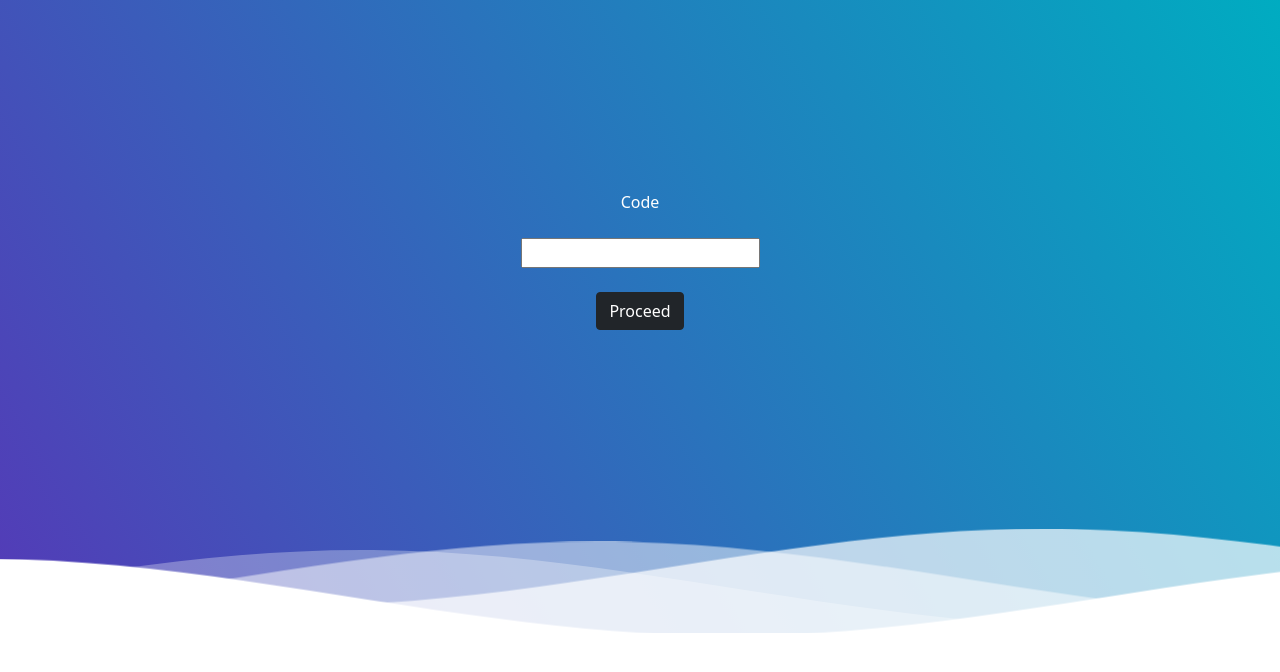
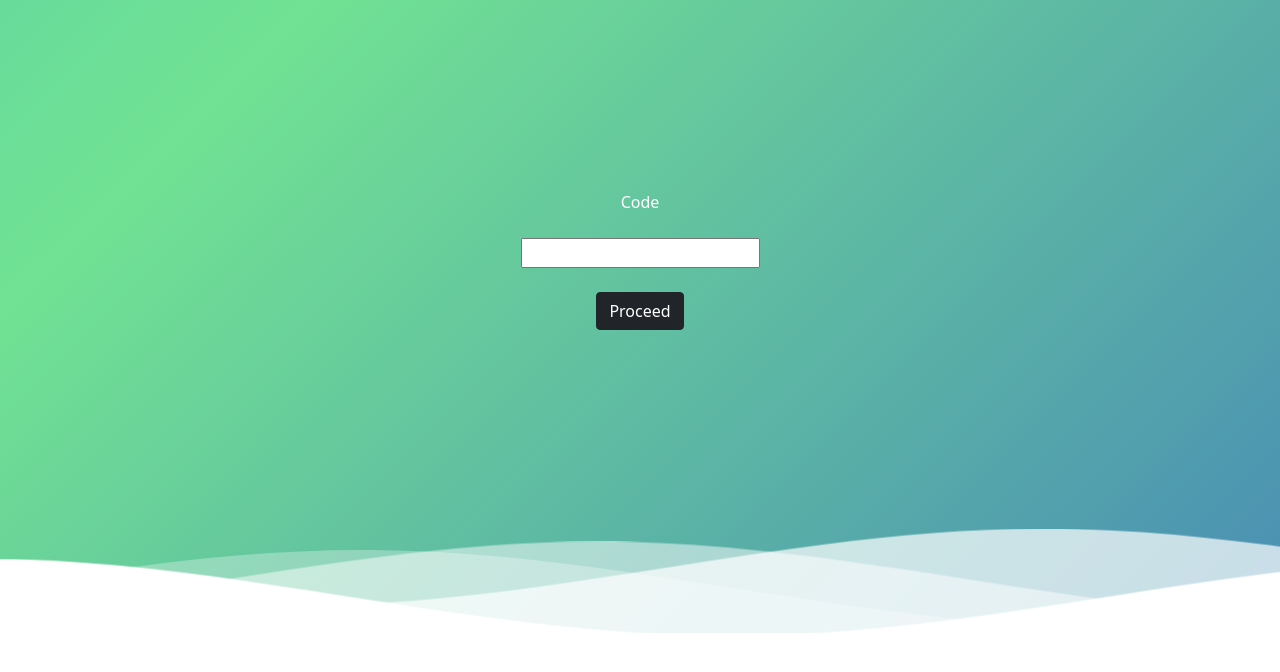
Before and after one commit to macknive/newportfolio, a Vue app: page / in a window 1280 px wide. Shown: the top 672 px of the page. Built offline with nearby package versions, Linux system fonts and the light colour scheme; what vue-typed-js would draw is missing.

Commit message:
fix gradient

```diff
--- a/src/views/About.vue
+++ b/src/views/About.vue
@@ -6,7 +6,7 @@
 
       <div class="header">
         <!--Content before waves-->
-        <div class="inner-header flex pb-4 mt-4">
+        <div class="inner-header flex pb-4">
           <!--Just the logo.. Don't mind this-->
 
           <!-- svg -->
@@ -766,9 +766,22 @@
 .header {
   position: relative;
   text-align: center;
-  background: #325cc8;
+  background: linear-gradient(-45deg, #325cc8, #71e293, #23a6d5, #23d5ab);
+  background-size: 400% 400%;
+  animation: gradient 15s ease infinite;
   color: white;
-  padding-top: 50px;
+}
+
+@keyframes gradient {
+  0% {
+    background-position: 0% 50%;
+  }
+  50% {
+    background-position: 100% 50%;
+  }
+  100% {
+    background-position: 0% 50%;
+  }
 }
 .logo {
   width: 50px;
--- a/src/views/Home.vue
+++ b/src/views/Home.vue
@@ -223,12 +223,22 @@
 .header {
   position: relative;
   text-align: center;
-  background: linear-gradient(
-    60deg,
-    rgba(84, 58, 183, 1) 0%,
-    rgba(0, 172, 193, 1) 100%
-  );
+  background: linear-gradient(-45deg, #325cc8, #71e293, #23a6d5, #23d5ab);
+  background-size: 400% 400%;
+  animation: gradient 15s ease infinite;
   color: white;
+}
+
+@keyframes gradient {
+  0% {
+    background-position: 0% 50%;
+  }
+  50% {
+    background-position: 100% 50%;
+  }
+  100% {
+    background-position: 0% 50%;
+  }
 }
 .logo {
   width: 50px;
```
